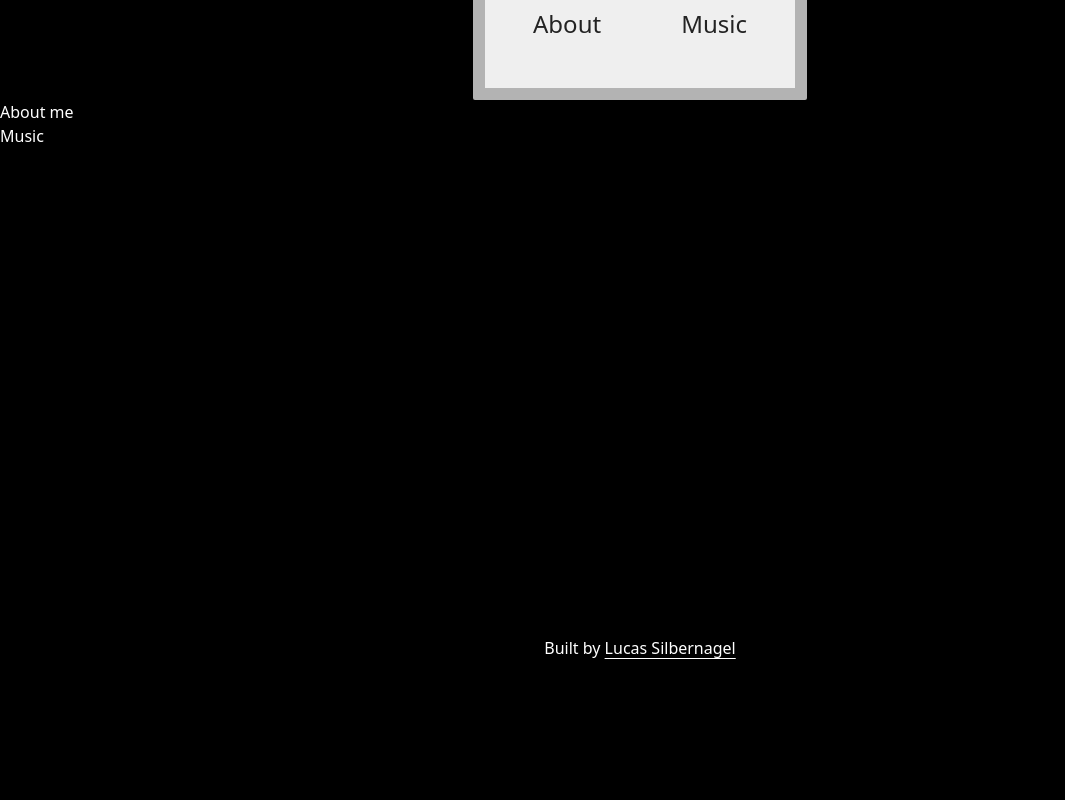
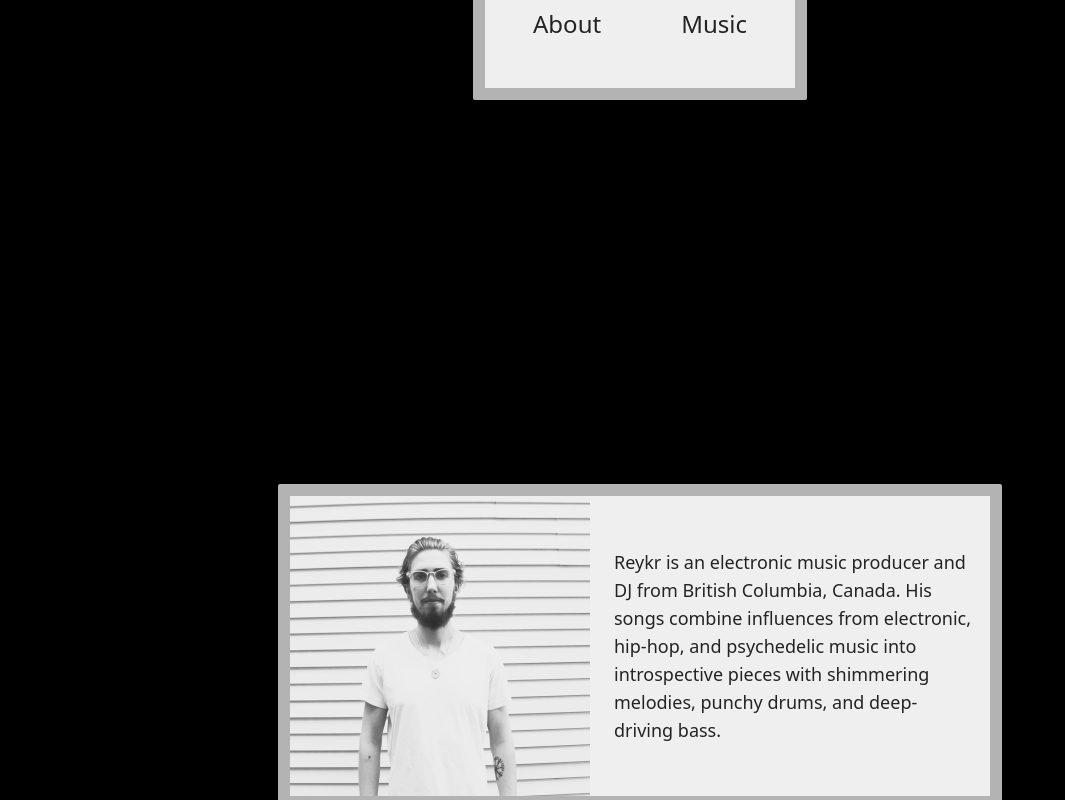
Before and after one commit to ReykrMusic/reykr-music-v3, a Next.js app: page / in a window 1280 px wide. Shown: the part 300-1100 px from the top of the page, without its empty margins (0-1065 px from the left). Before the commit the page ends 960 px from the top, so only its background shows below. Built offline with nearby package versions, Linux system fonts and the light colour scheme.

Commit message:
more styling completed

```diff
--- a/src/components/Layout.tsx
+++ b/src/components/Layout.tsx
@@ -19,7 +19,7 @@ const Layout = (props: ILayoutProps) => {
         pageImage={pageImage}
       />
       <header></header>
-      <main>{children}</main>
+      <main className="px-4">{children}</main>
       <footer>
         <p className="text-center text-white">
           Built by{' '}
--- a/src/pages/index.tsx
+++ b/src/pages/index.tsx
@@ -1,12 +1,13 @@
 import Layout from '@/components/Layout'
 import { scrollToElement } from '../../utils'
+import Image from 'next/image'
 
 const Home = () => {
   return (
     <Layout>
       <div>
         <div className="Glass mx-auto max-w-xl mt-44">
-          <div className="px-12 pb-12 pt-6 bg-white opacity-80">
+          <div className="p-6 sm:px-12 sm:pb-12 sm:pt-6 bg-white opacity-80">
             <h1 className="text-center text-7xl">REYKR</h1>
             <div className="mx-auto max-w-sm flex justify-center gap-20 text-2xl mt-6">
               <button
@@ -24,11 +25,32 @@ const Home = () => {
             </div>
           </div>
         </div>
-
-        <div id="about" className="text-white">
-          <p>About me</p>
+        <div className="Glass mx-auto mt-96">
+          <div
+            id="about"
+            className="text-black bg-white opacity-80 flex flex-col md:flex-row items-center gap-2 md:w-[700px]"
+          >
+            <div className="min-w-[260px] md:min-w-[300px]">
+              <Image
+                src="/profilePhoto.jpg"
+                alt="Reykr"
+                width={0}
+                height={0}
+                sizes="100vw"
+                style={{ width: '100%', height: 'auto' }}
+              />
+            </div>
+            <div className="p-4">
+              <p className="text-lg">
+                Reykr is an electronic music producer and DJ from British
+                Columbia, Canada. His songs combine influences from electronic,
+                hip-hop, and psychedelic music into introspective pieces with
+                shimmering melodies, punchy drums, and deep-driving bass.
+              </p>
+            </div>
+          </div>
         </div>
-        <div id="music" className="text-white">
+        <div id="music" className="text-white my-96">
           <p>Music</p>
         </div>
       </div>
```
Also changed, not shown: public/profilePhoto.jpg (added).
